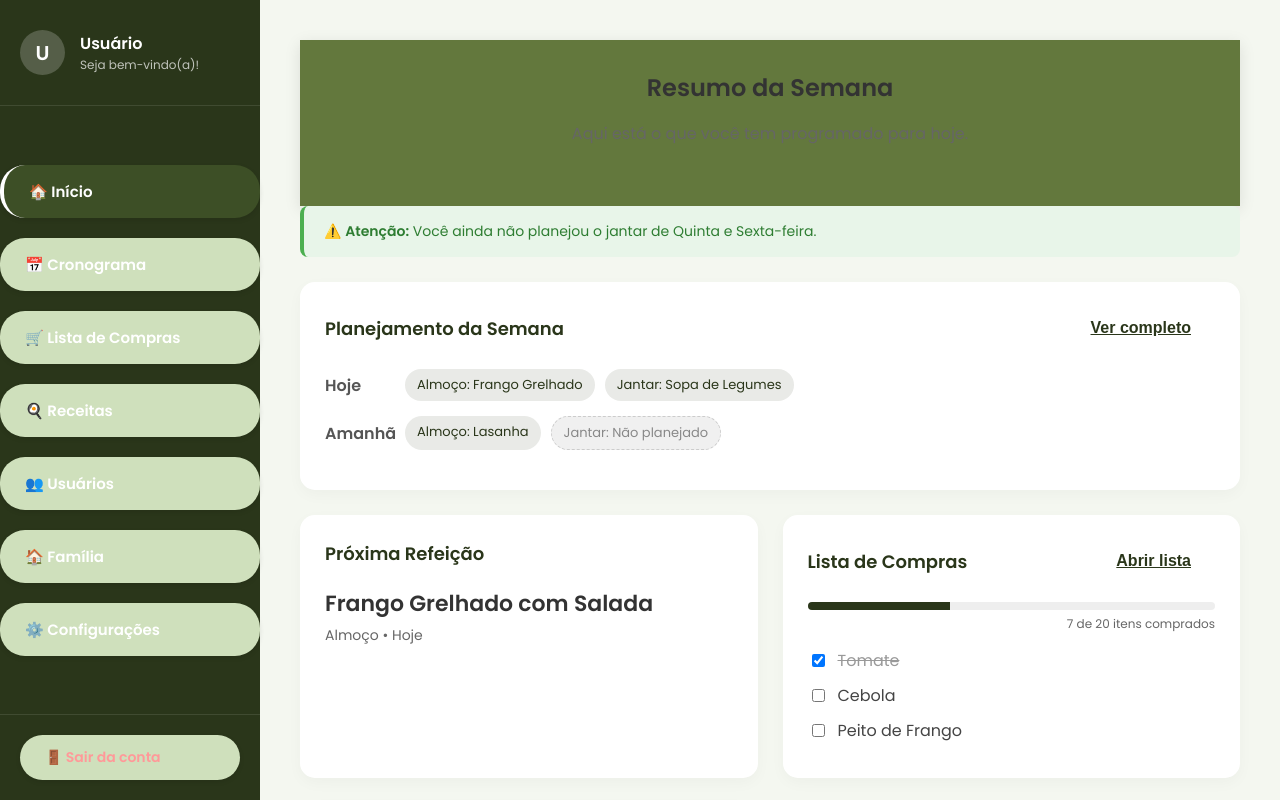
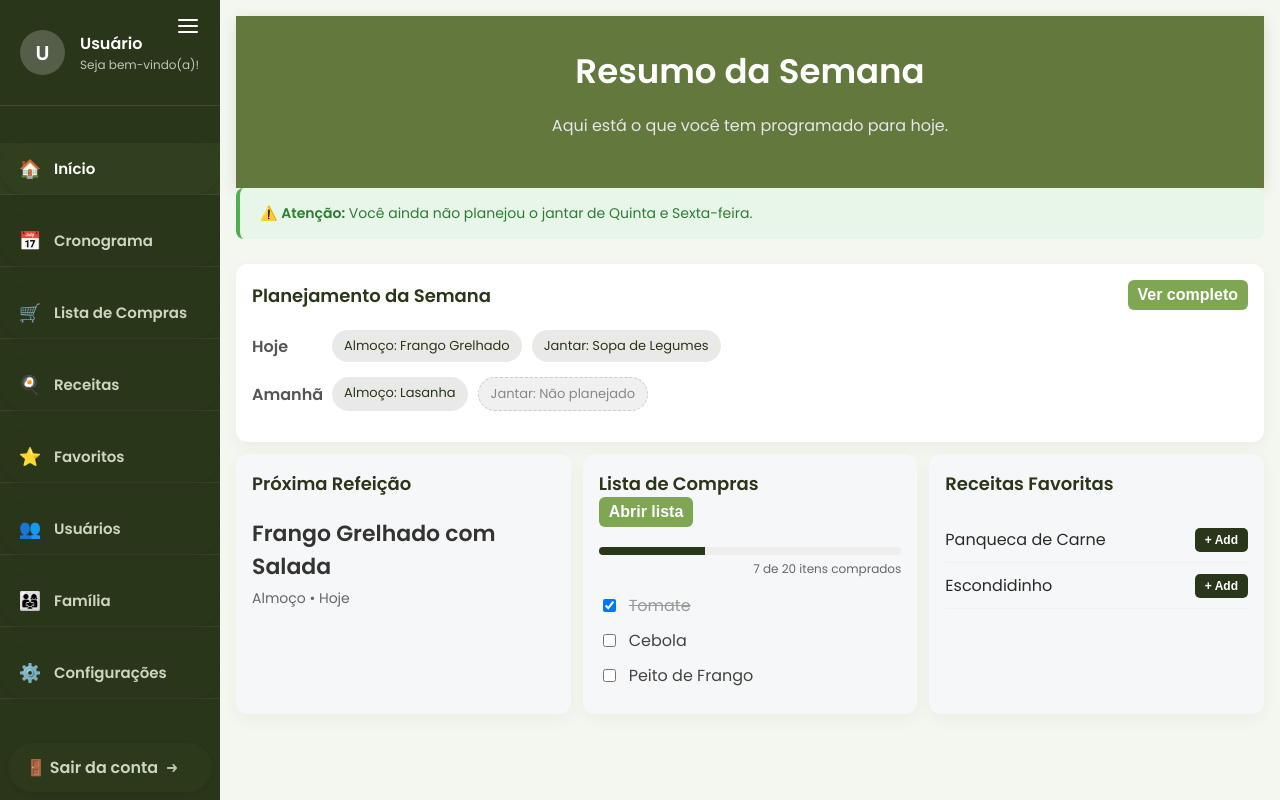
Before and after one commit to mariasantos128/planejador-de-refei-es-, a PHP site: page /html/dashboard.html in a window 1280 px wide. Run offline with PHP 8.4, Linux system fonts and the light colour scheme.

Commit message:
Melhorias na barra lateral

```diff
--- a/css/style.css
+++ b/css/style.css
@@ -20,6 +20,7 @@ body {
     color: var(--cor-texto);
     margin: 0;
     padding: 0;
+    --sidebar-width: 220px; /* usado para ajustar margem do conteúdo quando a sidebar colapsa */
 }
 
 header {
@@ -442,68 +443,102 @@ h1 {
     overflow: hidden; /* Impede a rolagem da página inteira, só o conteúdo rola */
 }
 
-/* AJUSTE DA BARRA LATERAL */
+/* AJUSTE DA BARRA LATERAL - VERSÃO ATUALIZADA */
 .sidebar {
-    width: 260px;
+    width: 220px; /* aumentada um pouco conforme solicitado */
     background-color: var(--cor-primaria);
     color: white;
     display: flex;
-    flex-direction: column; /* Garante que os itens fiquem em coluna */
-    height: 100vh; /* Ocupa a altura toda da tela */
-    position: sticky;
+    flex-direction: column;
+    height: 100vh;
+    position: fixed; /* fixa à esquerda para não aparecer no fim das páginas */
+    left: 0;
     top: 0;
+    z-index: 50;
+    overflow-y: auto;
+    overflow-x: hidden; /* evita barra de deslizar horizontal em baixo da sidebar */
 }
+
+/* hamburger (toggle) - linhas finas brancas sem fundo */
+.sidebar-toggle {
+    position: absolute;
+    top: 12px;
+    right: 12px;
+    width: 36px;
+    height: 28px;
+    display: flex;
+    flex-direction: column;
+    justify-content: center;
+    gap: 4px;
+    background: transparent;
+    border: none;
+    cursor: pointer;
+    color: #fff;
+    padding: 2px 6px;
+    z-index: 60;
+}
+.sidebar-toggle span { display:block; height:2px; width:20px; background: currentColor; border-radius:1px; }
 
 .nav-links {
     list-style: none;
-    padding: 20px 0;
+    padding: 0;
     margin: 0;
+    flex-grow: 1; /* empurra o rodapé para baixo */
     display: flex;
-    flex-direction: column; /* FORÇA UM EMBAIXO DO OUTRO */
-    flex: 1; /* Faz esta parte crescer para empurrar o "Sair" para o fim */
+    flex-direction: column;
 }
 
-.nav-links li {
-    width: 100%; /* Garante que o link ocupe a largura toda */
+.nav-links li { border-bottom: 1px solid rgba(255,255,255,0.06); }
+
+.nav-links li a {
+    display: flex; /* permite alinhar ícone + label */
+    align-items: center;
+    gap: 12px;
+    width: 100%;
+    box-sizing: border-box;
+    padding: 12px 18px;
+    font-size: 15px;
+    color: #cbd5c0;
+    text-decoration: none;
+    background: transparent; /* sem fundo — apenas linhas separam os itens */
+    transition: background-color .18s ease, color .18s ease, transform .12s ease;
 }
 
-.nav-links li a {
-    display: block; /* Ocupa a linha inteira */
-    padding: 15px 25px;
+/* estrutura interna dos links para suportar ícone (emoji) + rótulo */
+.nav-links li a .icon { display:inline-block; width:24px; text-align:center; font-size:18px; }
+.nav-links li a .label { display:inline-block; white-space:nowrap; }
+
+.nav-links li a:hover {
+    background-color: rgba(60,80,35,0.34); /* retângulo no hover */
     color: white;
-    text-decoration: none;
-    font-size: 15px;
-    transition: 0.3s;
+    transform: translateX(2px); /* leve movimento para destacar */
+    box-shadow: inset 6px 0 0 rgba(255,255,255,0.06), 0 6px 18px rgba(0,0,0,0.08);
 }
 
-.nav-links li a:hover {
-    background-color: rgba(255,255,255,0.1);
+.nav-links li.active { background-color: rgba(60,80,35,0.34); }
+.nav-links li.active a { color: white; font-weight: 700; }
+
+/* RODAPÉ (SAIR) - padronizado com os itens */
+.sidebar-footer { margin-top: auto; padding: 8px; background: transparent; border-top: none; }
+.logout-link {
+    display:block; width:100%; box-sizing:border-box; padding:12px 18px; color:#cbd5c0; text-decoration:none; font-weight:600; background-color: rgba(60,80,35,0.16);
 }
+.logout-link::after { content:'➜'; margin-left:8px; opacity:.9; transition:transform .18s ease; }
+.logout-link:hover { background-color: rgba(60,80,35,0.28); color:white; transform:scale(1.02); }
+.logout-link:hover::after { transform: translateX(4px) scale(1.08); }
 
-/* DESTAQUE DO ITEM ATIVO */
-.nav-links li.active a {
-    background-color: rgba(255,255,255,0.15);
-    border-left: 5px solid #fff;
-    font-weight: bold;
-}
+/* collapsed state: esconder avatar e rodapé */
+.sidebar.collapsed { width: 72px; }
+.sidebar.collapsed .user-info, .sidebar.collapsed .avatar, .sidebar.collapsed .sidebar-footer { display:none; }
+.sidebar.collapsed .nav-links li a { justify-content: center; padding: 12px 10px; }
+/* no estado colapsado, esconder os rótulos e mostrar apenas o ícone/emoji */
+.sidebar.collapsed .nav-links li a .label { display: none; }
+.sidebar.collapsed .nav-links li a .icon { width: 100%; font-size: 18px; }
 
-/* BOTÃO DE SAIR NO FINAL */
-.sidebar-footer {
-    padding: 20px;
-    border-top: 1px solid rgba(255,255,255,0.1);
-}
-
-.logout-link {
-    color: #ff9999; /* Um tom avermelhado suave para o Sair */
-    text-decoration: none;
-    font-size: 14px;
-    font-weight: bold;
-    display: block;
-}
-
-.logout-link:hover {
-    color: #ff4444;
-}
+/* avatar */
+.user-profile { padding: 20px; display:flex; align-items:center; gap:12px; border-bottom:1px solid rgba(255,255,255,0.08); }
+.avatar { width:45px; height:45px; background:rgba(255,255,255,0.18); border-radius:50%; display:flex; align-items:center; justify-content:center; overflow:hidden; }
+.avatar img{ width:100%; height:100%; object-fit:cover; display:block; }
 
 .user-profile {
     padding: 30px 20px;
@@ -528,40 +563,18 @@ h1 {
 .user-info h3 { margin: 0; font-size: 16px; color: white; text-shadow: none; }
 .user-info p { margin: 0; font-size: 12px; opacity: 0.7; }
 
-.nav-links {
-    list-style: none;
-    padding: 20px 0;
-    margin: 0;
-}
 
-.nav-links li a {
-    display: block;
-    padding: 15px 25px;
-    color: white;
-    text-decoration: none;
-    font-size: 15px;
-    transition: 0.3s;
-}
-
-.nav-links li a:hover {
-    background-color: rgba(255,255,255,0.1);
-}
-
-.nav-links li.active a {
-    background-color: #3d4f26; /* Verde mais claro para o item ativo */
-    border-left: 4px solid #fff;
-    font-weight: bold;
-}
 
 /* CONTEÚDO PRINCIPAL */
 .main-content {
     flex: 1;
-    padding: 40px;
+    padding: 16px; /* espaço reduzido para aproximar do sidebar */
     overflow-y: auto; /* Deixa rolar só essa parte */
 }
 
-.dash-header h2 { color: var(--cor-texto); margin-top: 0; margin-bottom: 5px; }
-.dash-header p { color: #666; margin-bottom: 30px; }
+/* Cabeçalho do dashboard: título maior e branco */
+.dash-header h2 { color: #ffffff; font-family: 'Poppins', sans-serif; font-weight:700; font-size:34px; margin:0 0 6px 0; }
+.dash-header p { color: #e6e6e6; margin-bottom:20px; }
 
 /* ALERTA INTELIGENTE */
 .alert-card {
@@ -577,8 +590,21 @@ h1 {
 /* GRID DE CARDS */
 .dashboard-grid {
     display: grid;
-    grid-template-columns: repeat(auto-fit, minmax(300px, 1fr));
-    gap: 25px;
+    grid-template-columns: repeat(3, 1fr); /* força 3 colunas em telas largas */
+    gap: 12px; /* mais compacto */
+}
+
+@media (max-width: 1100px) {
+    .dashboard-grid { grid-template-columns: repeat(2, 1fr); }
+}
+@media (max-width: 700px) {
+    .dashboard-grid { grid-template-columns: 1fr; }
+}
+
+/* Quando a sidebar estiver colapsada, aproveita o espaço extra e mostra itens principais lado-a-lado */
+body.sidebar-collapsed .dashboard-grid {
+    grid-template-columns: repeat(2, minmax(240px, 1fr));
+    gap: 12px;
 }
 
 .card-large {
@@ -587,9 +613,37 @@ h1 {
 
 .card {
     background: white;
-    border-radius: 15px;
-    padding: 25px;
-    box-shadow: 0 5px 15px rgba(0,0,0,0.03);
+    border-radius: 12px;
+    padding: 16px;
+    box-shadow: 0 6px 18px rgba(0,0,0,0.04);
+}
+
+/* cards menores (exceto o card-large) com fundo cinza claro e estilo consistente */
+.dashboard-grid > .card:not(.card-large) {
+    background: #f6f7f8; /* cinza clarinho */
+    color: #2a2a2a;
+}
+
+/* garante que os conteúdos dentro dos cards menores tenham alturas similares */
+.dashboard-grid > .card:not(.card-large) .card-header,
+.dashboard-grid > .card:not(.card-large) .next-meal-highlight,
+.dashboard-grid > .card:not(.card-large) .progress-container { display:block; }
+
+/* Ajusta margem lateral do conteúdo para não ficar muito afastado da sidebar */
+body > header,
+body > main,
+body > section { margin-left: var(--sidebar-width); }
+
+/* quando o body tiver a classe sidebar-collapsed, reduz a margem para o estado compacto */
+body.sidebar-collapsed > header,
+body.sidebar-collapsed > main,
+body.sidebar-collapsed > section { margin-left: 72px; }
+
+@media (max-width: 1000px) {
+    body > header,
+    body > main,
+    body > section { margin-left: 72px; }
+    .dashboard-grid { grid-template-columns: 1fr; gap: 12px; }
 }
 
 .card h3 {
@@ -605,6 +659,27 @@ h1 {
     align-items: center;
     margin-bottom: 20px;
 }
+
+/* botão de ação dentro dos cards (ex: 'Abrir lista') — cor branca e hover verde escuro */
+.dashboard-grid .card .btn-text {
+    background: var(--cor-media); /* cor padrão verde */
+    color: #ffffff;
+    border: none;
+    cursor: pointer;
+    font-weight: 700;
+    text-decoration: none;
+    padding: 6px 10px;
+    border-radius: 6px;
+    transition: background-color .18s ease, transform .12s ease;
+}
+.dashboard-grid .card .btn-text:hover {
+    background-color: var(--cor-escura); /* verde mais escuro no hover */
+    color: #fff;
+    transform: translateY(-2px);
+}
+
+/* garante botão alinhado verticalmente ao centro e sem quebra */
+.dashboard-grid .card .btn-text { align-self: center; white-space: nowrap; }
 
 .card-header h3 { margin: 0; }
 
--- a/html/dashboard.html
+++ b/html/dashboard.html
@@ -8,7 +8,12 @@
 </head>
 <body class="dash-body">
 
-    <nav class="sidebar">
+    <nav class="sidebar" id="sidebar">
+    <button class="sidebar-toggle" id="sidebarToggle" aria-label="Fechar/abrir menu">
+        <span></span>
+        <span></span>
+        <span></span>
+    </button>
     <div class="user-profile">
         <div class="avatar" id="user-initial">U</div>
         <div class="user-info">
@@ -18,17 +23,18 @@
     </div>
 
     <ul class="nav-links">
-            <li class="active"><a href="dashboard.html">🏠 Início</a></li>
-            <li><a href="planejamento.html">📅 Cronograma</a></li>
-            <li><a href="listadecompras.html">🛒 Lista de Compras</a></li>
-            <li><a href="receitas.html">🍳 Receitas</a></li>
-            <li><a href="usuarios.html">👥 Usuários</a></li>
-            <li><a href="familia.html">🏠 Família</a></li>
-            <li><a href="configuracoes.html">⚙️ Configurações</a></li>
+        <li class="active"><a href="dashboard.html"><span class="icon">🏠</span> <span class="label">Início</span></a></li>
+        <li><a href="planejamento.html"><span class="icon">📅</span> <span class="label">Cronograma</span></a></li>
+        <li><a href="listadecompras.html"><span class="icon">🛒</span> <span class="label">Lista de Compras</span></a></li>
+        <li><a href="receitas.html"><span class="icon">🍳</span> <span class="label">Receitas</span></a></li>
+        <li><a href="favoritos.html"><span class="icon">⭐</span> <span class="label">Favoritos</span></a></li>
+        <li><a href="usuarios.html"><span class="icon">👥</span> <span class="label">Usuários</span></a></li>
+        <li><a href="familia.html"><span class="icon">👨‍👩‍👧</span> <span class="label">Família</span></a></li>
+        <li><a href="configuracoes.html"><span class="icon">⚙️</span> <span class="label">Configurações</span></a></li>
     </ul>
 
     <div class="sidebar-footer">
-            <a href="../index.html" class="logout-link">🚪 Sair da conta</a>
+        <a href="../index.html" class="logout-link"><span class="icon">🚪</span> <span class="label">Sair da conta</span></a>
     </div>
 </nav>
 
@@ -114,6 +120,16 @@
         document.getElementById('display-user-name').innerText = nome;
         document.getElementById('user-initial').innerText = nome.charAt(0).toUpperCase();
     </script>
+    <script>
+        // Toggle da sidebar
+        const toggle = document.getElementById('sidebarToggle');
+        const sidebar = document.getElementById('sidebar');
+        toggle && toggle.addEventListener('click', () => {
+            const collapsed = sidebar.classList.toggle('collapsed');
+            // também alterna uma classe no body para ajustar margens e layout
+            document.body.classList.toggle('sidebar-collapsed', collapsed);
+        });
+    </script>
 
 </body>
 </html>
```
Also changed, not shown: html/compras.html (+25 -0 lines), html/planejamento.html (+25 -0 lines), html/receitas.html (+25 -0 lines), html/usuarios.html (+25 -0 lines). Lines whose indentation alone changed are shown as unchanged.
